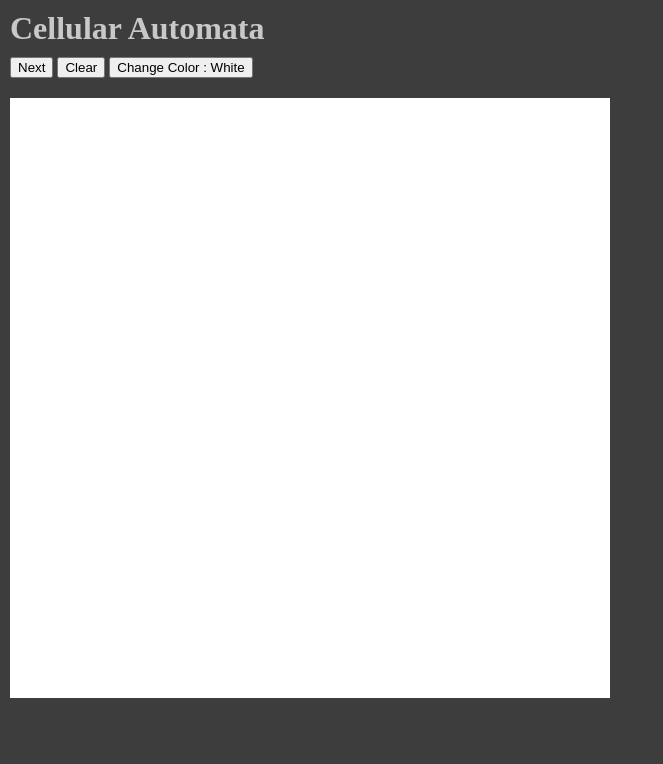
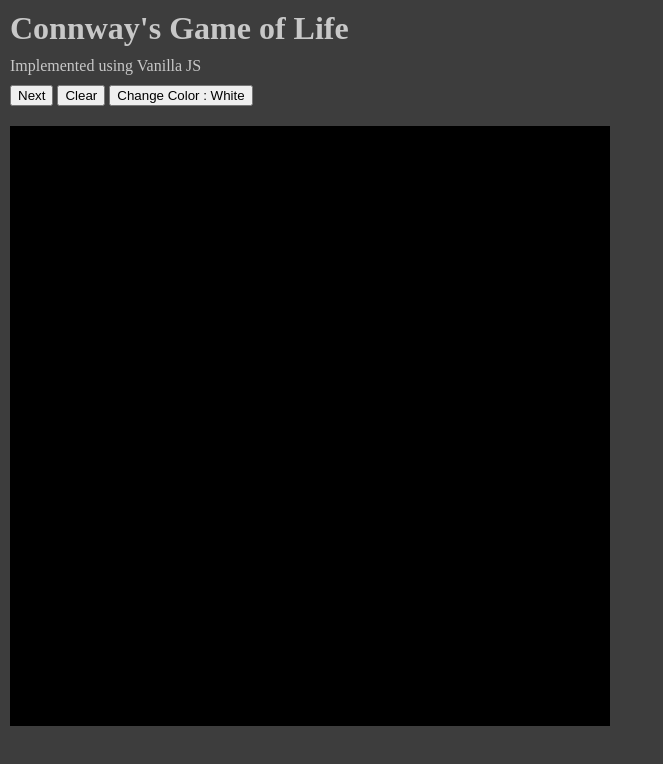
Before and after one commit to scifisatan/automataGoL, a plain HTML site: page index.html in a window 1280 px wide. Both pictures are taken after a click on the button "Next". Shown: the whole page, without its empty margins (0-663 px from the left). Drawn offline with Linux system fonts and the light colour scheme.

Commit message:
completed

```diff
--- a/index.html
+++ b/index.html
@@ -11,8 +11,10 @@
 </head>
 
 <body>
-    <h1>Cellular Automata</h1>
+    <h1>Connway's Game of Life</h1>
+    <p>Implemented using Vanilla JS</p>
     <p>
+       <!-- <button type="button" id=""playbtn" onclick="play()">Play</button> -->
         <button type="button" id = "nextbtn" onclick="nextCanvas()">Next</button>
         <button type="button" id="clearbtn" onclick="clearCanvas()">Clear</button>
         <button type="button" id = "colorbtn" onclick="changeColor()">Change Color : White</button>
--- a/script.js
+++ b/script.js
@@ -1,48 +1,107 @@
-const CELL_WIDTH = 24
-const CELL_HEIGHT = 24
-const NROW =  600 / CELL_WIDTH
+const CELL_WIDTH = 30
+const CELL_HEIGHT = 30
+const NROW = 600 / CELL_WIDTH
 const NCOLUMN = 600 / CELL_HEIGHT
 const canvas = document.getElementById('mycanvas');
 const ctx = canvas.getContext('2d');
 let state = 1;
-let color = ["black","white"];
+let color = ["black", "white"];
+let currentBoard = new Array(NROW)
+let nextBoard = new Array(NROW)
 
-function createBoard ()  {
+function createBoard() {
     let board = new Array(NROW);
-    for (let i = 0; i <NROW; ++i) {
+    for (let i = 0; i < NROW; ++i) {
         board[i] = new Array(NCOLUMN)
-        for (let j = 0; j <NCOLUMN; ++j) {
+        for (let j = 0; j < NCOLUMN; ++j) {
             board[i][j] = 0;
         }
-        console.log("\n")
-
     }
     return board;
 }
 
-let currentBoard = createBoard();
-let nextBoard = createBoard();
+currentBoard = createBoard();
+nextBoard = createBoard();
 
-function renderCanvas(board){
-    for (let i = 0; i <NROW; ++i) {
-        for (let j = 0; j <NCOLUMN; ++j) {
-        ctx.fillStyle = color[board[i][j]]
-        ctx.fillRect(i*CELL_WIDTH, j*CELL_HEIGHT, CELL_WIDTH, CELL_HEIGHT);
+function renderCanvas(board) {
+    for (let i = 0; i < NROW; ++i) {
+        for (let j = 0; j < NCOLUMN; ++j) {
+            ctx.fillStyle = color[board[i][j]]
+            ctx.fillRect(i * CELL_WIDTH, j * CELL_HEIGHT, CELL_WIDTH, CELL_HEIGHT);
         }
     }
 }
 
-function computeNextBoard(board){
-    for (let i = 0; i <NROW; ++i) {
-        for (let j = 0; j <NCOLUMN; ++j) {
-            if(board[i][j] === 0){
-                board[i][j] = 1;
+function countAliveNbors(board, x, y) {
+    let aliveNbor = 0;
+    for (let dr = -1; dr <= 1; ++dr) {
+        for (let dc = -1; dc <= 1; ++dc) {
+            if (dr != 0 || dc != 0) {
+                console.log("checking neighbors of " ,x, y)
+                const r = x + dr;
+                const c = y + dc;
+                if (0 <= r && r < NROW) {
+                    if (0 <= c && c < NCOLUMN) {
+
+
+                        if (board[r][c] === 1) {
+
+                            aliveNbor++;
+
+                        }
+
+                    }
+                }
             }
-            else{board[i][j] = 0}
+        }
+
+    }
+    return aliveNbor
+}
+
+function computeNextBoard(board, anotherBoard) {
+
+    for (let i = 0; i < NROW; ++i) {
+        for (let j = 0; j < NCOLUMN; ++j) {
+
+                let aliveNbor = 0;
+                aliveNbor = countAliveNbors(board, i, j);
+                console.log(aliveNbor)
+                if (board[i][j] === 1) {
+                    if (aliveNbor === 2) {
+                        anotherBoard[i][j] = 1
+                    }
+                    else if (aliveNbor === 3) {
+                        anotherBoard[i][j] = 1
+                    }
+                    else {
+                        anotherBoard[i][j] = 0;
+                    }
+                }
+                else {
+                    if (aliveNbor === 3) {
+                        anotherBoard[i][j] = 1
+                    }
+                    else {
+                        anotherBoard[i][j] = 0;
+                    }
+
+
+
+                // if(j === 0) {
+                //     anotherBoard[i][NCOLUMN] = 1;
+                // }
+                // else{
+                //     anotherBoard[i][j-1] = 1;
+
+                // }
+                // anotherBoard[i][j] = 0;
+                // board[i][j] = 0;
+            }
         }
     }
+}
 
-}
 
 
 canvas.addEventListener("click", (e) => {
@@ -53,11 +112,12 @@ canvas.addEventListener("click", (e) => {
     y = Math.floor(mouseY / CELL_HEIGHT)
     currentBoard[x][y] = state;
     renderCanvas(currentBoard);
+}
+)
 
-})
 
-function changeColor(){
-    if (state === 0){
+function changeColor() {
+    if (state === 0) {
         state = 1;
         document.getElementById("colorbtn").innerText = "Change Color : White"
     }
@@ -69,12 +129,13 @@ function changeColor(){
 
 function clearCanvas() {
     currentBoard = createBoard();
+    nextBoard = createBoard();
     renderCanvas(currentBoard)
     console.log("Board Cleared")
 }
 
-function nextCanvas(){
-    nextBoard = computeNextBoard(currentBoard);
-    nextBoard = currentBoard
-    renderCanvas(nextBoard)
+function nextCanvas() {
+    computeNextBoard(currentBoard, nextBoard);
+    [currentBoard, nextBoard] = [nextBoard, currentBoard]
+    renderCanvas(currentBoard)
 }
```
